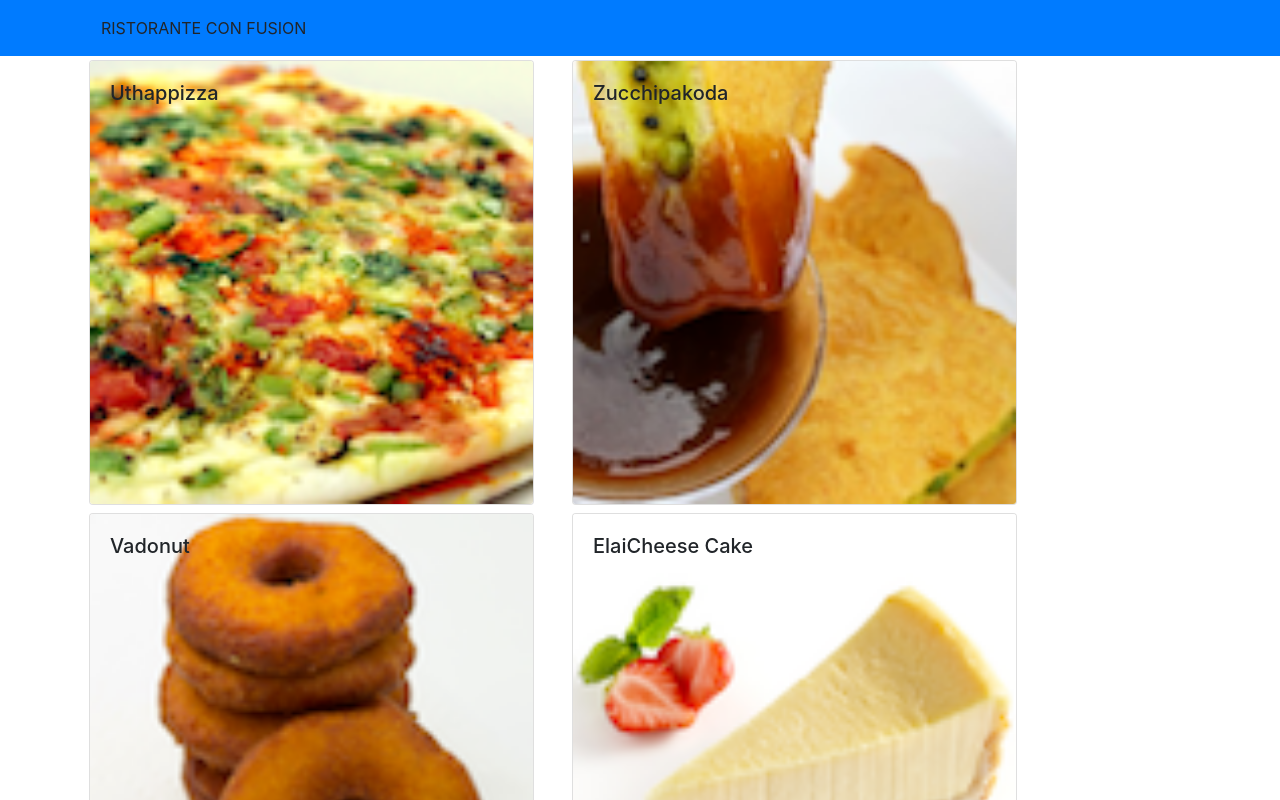
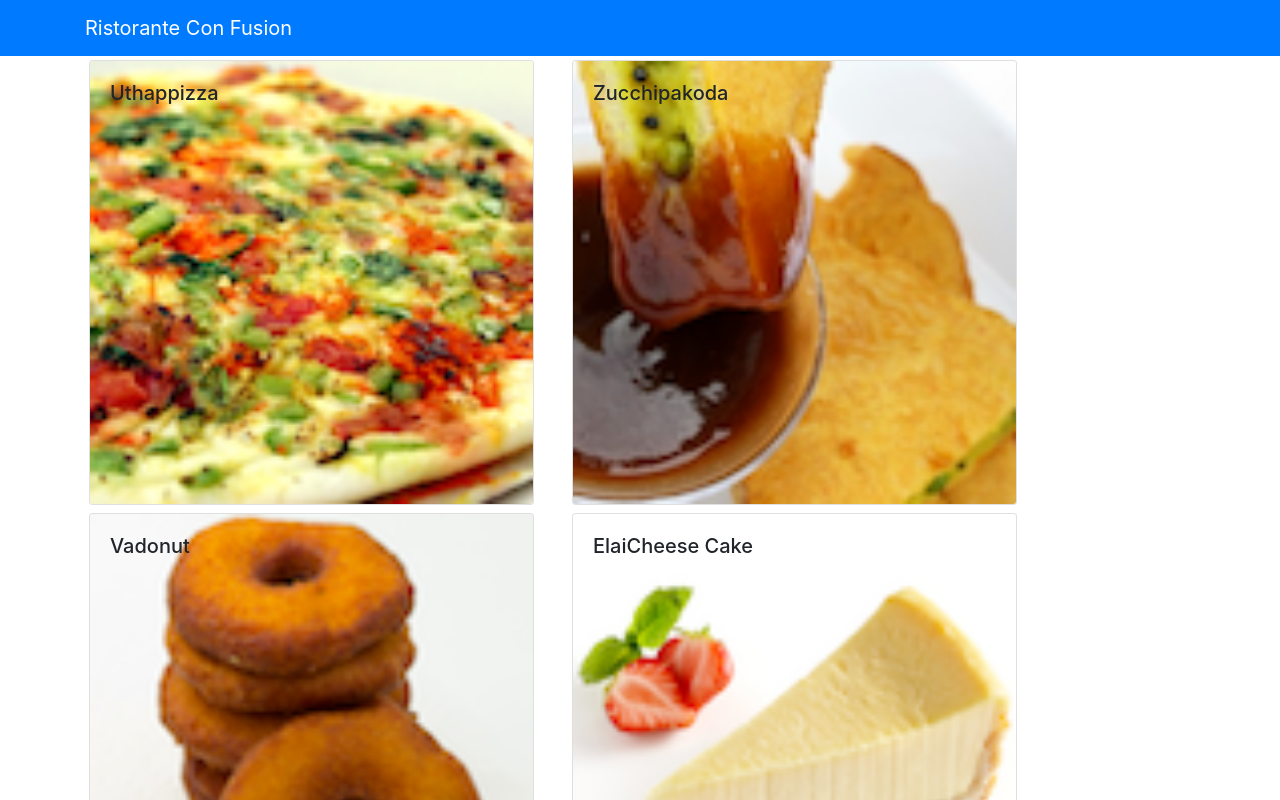
Before and after one commit to el-Catedratic/git-test, a React (Create React App) app: page / in a window 1280 px wide. Shown: the top 800 px of the page. Built offline with nearby package versions, Linux system fonts and the light colour scheme.

Commit message:
maincomponent created

```diff
--- a/src/App.js
+++ b/src/App.js
@@ -1,27 +1,12 @@
 import React,{Component} from 'react';
-
-import {Navbar,NavbarBrand} from 'reactstrap';
-import Menu from './components/MenuComponent';
-import {DISHES} from './shared/dishes';
+import Main   from './components/MainComponent';
 
 class App extends Component {
-  constructor(props) {
-    super(props);
-    this.state = {
-      dishes: DISHES
-    };
-  }
-
   render(){
     return(
 
       <div>
-        <Navbar dark color='primary'>
-          <div className='container'>
-            <Navbar href='/'>RISTORANTE CON FUSION</Navbar>
-          </div>
-        </Navbar>
-        <Menu dishes={this.state.dishes}/>
+        <Main />
       </div>
 
     );
--- a/src/components/DishdetailComponent.js
+++ b/src/components/DishdetailComponent.js
@@ -32,7 +32,7 @@
                                 <li key={comment.id} >
                                     {comment.comment}
                                     <br /><br />
-                                    -- {comment.author}, {comment.date}
+                                    -- {comment.author}, {new Intl.DateTimeFormat('en-US', { year: 'numeric', month: 'short', day: '2-digit'}).format(new Date(Date.parse(comment.date)))}
                                     <br /><br />
                                 </li>
                             );
@@ -69,12 +69,14 @@
     render(){
         if(this.props.dish){
             return(
+                <div className="container">
                     <div className="row">
                             <div className="col-12 col-md-5 m-1">
                                 {this.renderDish(this.props.dish)}
                             </div>
                             <div className="col-12 col-md-5 m-1">
                                 {this.renderComments(this.props.dish.comments) }
+                            </div>
                     </div>
                 </div>
             );
--- /dev/null
+++ b/src/components/MainComponent.js
@@ -0,0 +1,36 @@
+import React, { Component } from 'react';
+import { Navbar, NavbarBrand } from 'reactstrap';
+import Menu from './MenuComponent';
+import DishDetail from './DishdetailComponent';
+import { DISHES } from '../shared/dishes';
+
+class Main extends Component {
+
+  constructor(props) {
+    super(props);
+    this.state = {
+        dishes: DISHES,
+        selectedDish: null
+    };
+  }
+
+  onDishSelect(dishId){
+    this.setState({ selectedDish: dishId});
+  }
+
+  render() {
+    return (
+      <div>
+        <Navbar dark color="primary">
+          <div className="container">
+            <NavbarBrand href="/">Ristorante Con Fusion</NavbarBrand>
+          </div>
+        </Navbar>
+        <Menu dishes={this.state.dishes} onClick={(dishId) => this.onDishSelect(dishId)} />
+        <DishDetail dish={this.state.dishes.filter((dish) => dish.id === this.state.selectedDish)[0]} />
+      </div>
+    );
+  }
+}
+
+export default Main;
--- a/src/components/MenuComponent.js
+++ b/src/components/MenuComponent.js
@@ -2,44 +2,18 @@
 
 import { Card, CardImg, CardImgOverlay, CardText, CardBody,
     CardTitle } from 'reactstrap';
-import Dishdetail from './DishdetailComponent';
-
-
-
-
 
     class Menu extends Component {
 
-        constructor(props) {
+       /* constructor(props) {
             super(props);
 
-            this.state = {
-                selectedDish: null
-            }
         }
 
-        onDishSelect(dish) {
+       /* onDishSelect(dish) {
             this.setState({ selectedDish: dish});
-        }
+        }*/
 
-       /* renderDish(dish) {
-            if (dish != null){
-                return(
-                    <Card>
-                        <CardImg top src={dish.image} alt={dish.name} />
-                        <CardBody>
-                          <CardTitle>{dish.name}</CardTitle>
-                          <CardText>{dish.description}</CardText>
-                        </CardBody>
-                    </Card>
-                );
-            }
-            else{
-                return(
-                    <div></div>
-                );
-            }
-        }*/
 
         render() {
 
@@ -47,7 +21,7 @@
                     return (
                     <div  className="col-12 col-md-5 m-1">
                         <Card key={dish.id}
-                        onClick={() => this.onDishSelect(dish)}>
+                        onClick={() => this.props.onClick(dish.id)}>
                         <CardImg width="100%" src={dish.image} alt={dish.name} />
                         <CardImgOverlay>
                             <CardTitle>{dish.name}</CardTitle>
@@ -63,11 +37,6 @@
                         <div className="row">
                             {menu}
                         </div>
-
-
-                        <Dishdetail dish={this.state.selectedDish}/>
-
-
                     </div>
                 );
 
```
Lines whose indentation alone changed are shown as unchanged.
